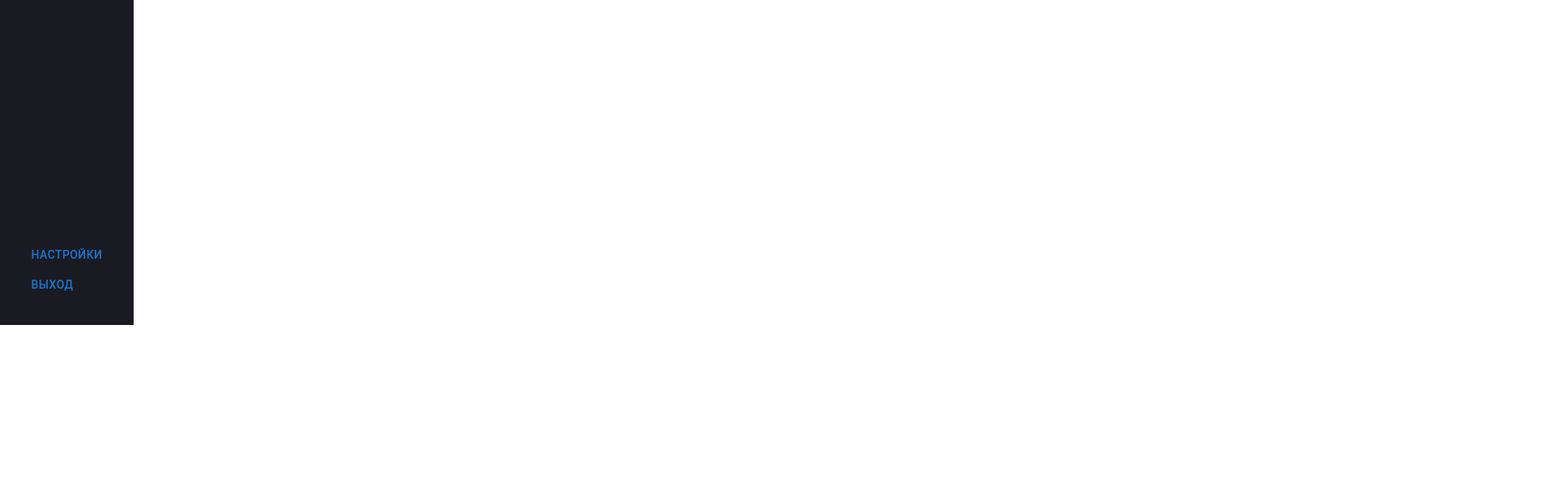
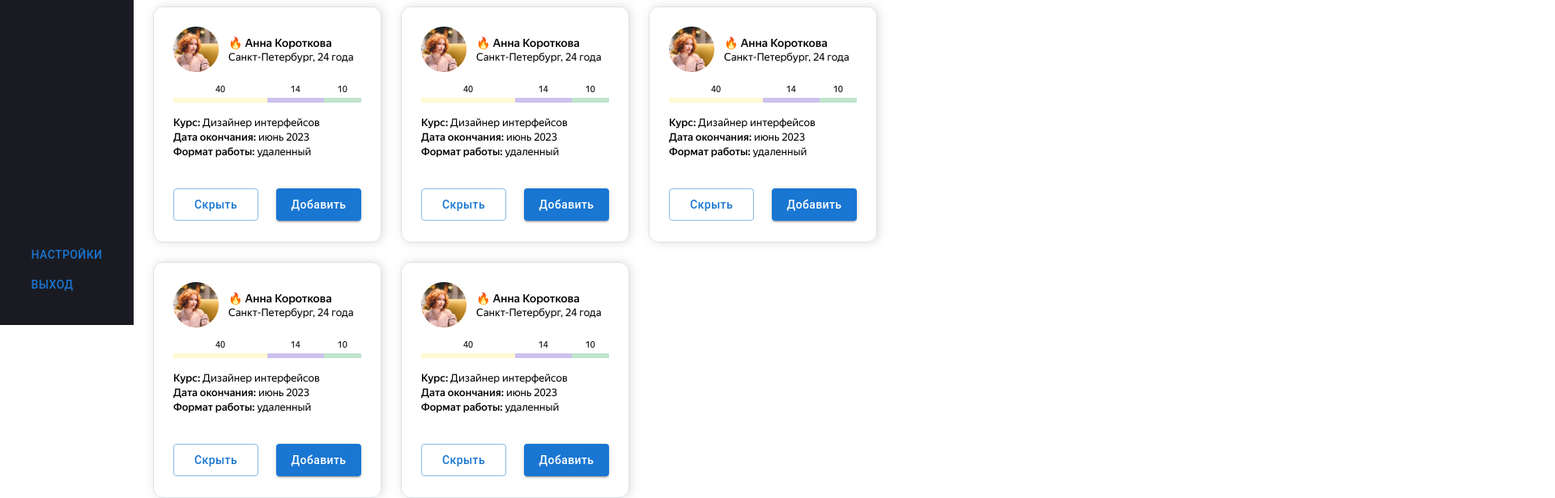
Before and after one commit to evilya2505/hakaton-tracker-team-13, a React (Create React App) app: page /applicants in a window 1280 px wide. Shown: the part 398-1014 px from the top of the page at 81% size, 1920 px wide, since content can reach past the window. Before the commit the page ends 800 px from the top, so only its background shows below. Built offline with nearby package versions, Linux system fonts and the light colour scheme.

Commit message:
fix styles

```diff
--- a/src/components/main/applicants/index.module.css
+++ b/src/components/main/applicants/index.module.css
@@ -11,5 +11,8 @@
 .list {
   list-style: none;
   padding: 0;
+  margin: 0;
   display: flex;
+  gap: 24px;
+  flex-wrap: wrap;
 }
--- a/src/components/main/applicants/index.tsx
+++ b/src/components/main/applicants/index.tsx
@@ -3,7 +3,14 @@ import ApplicantsCard from "./applicants-card";
 import { useEffect } from "react";
 
 const Applicants: React.FC<{}> = (): JSX.Element => {
-  const applicantsCardList = Array<JSX.Element>;
+  // type applicantsCardList = {
+
+  // };
+
+  // export type LoginFormValues = {
+  //   email: string;
+  //   password: string;
+  // };
 
   // useEffect(() => {
   //   for (let index = 0; index < 12; index++) {
@@ -37,6 +44,9 @@ const Applicants: React.FC<{}> = (): JSX.Element => {
         <li>
           <ApplicantsCard />
         </li>
+        <li>
+          <ApplicantsCard />
+        </li>
       </ul>
     </div>
   );
```
Also changed, not shown: src/utils/types.tsx (line endings or trailing spaces).
